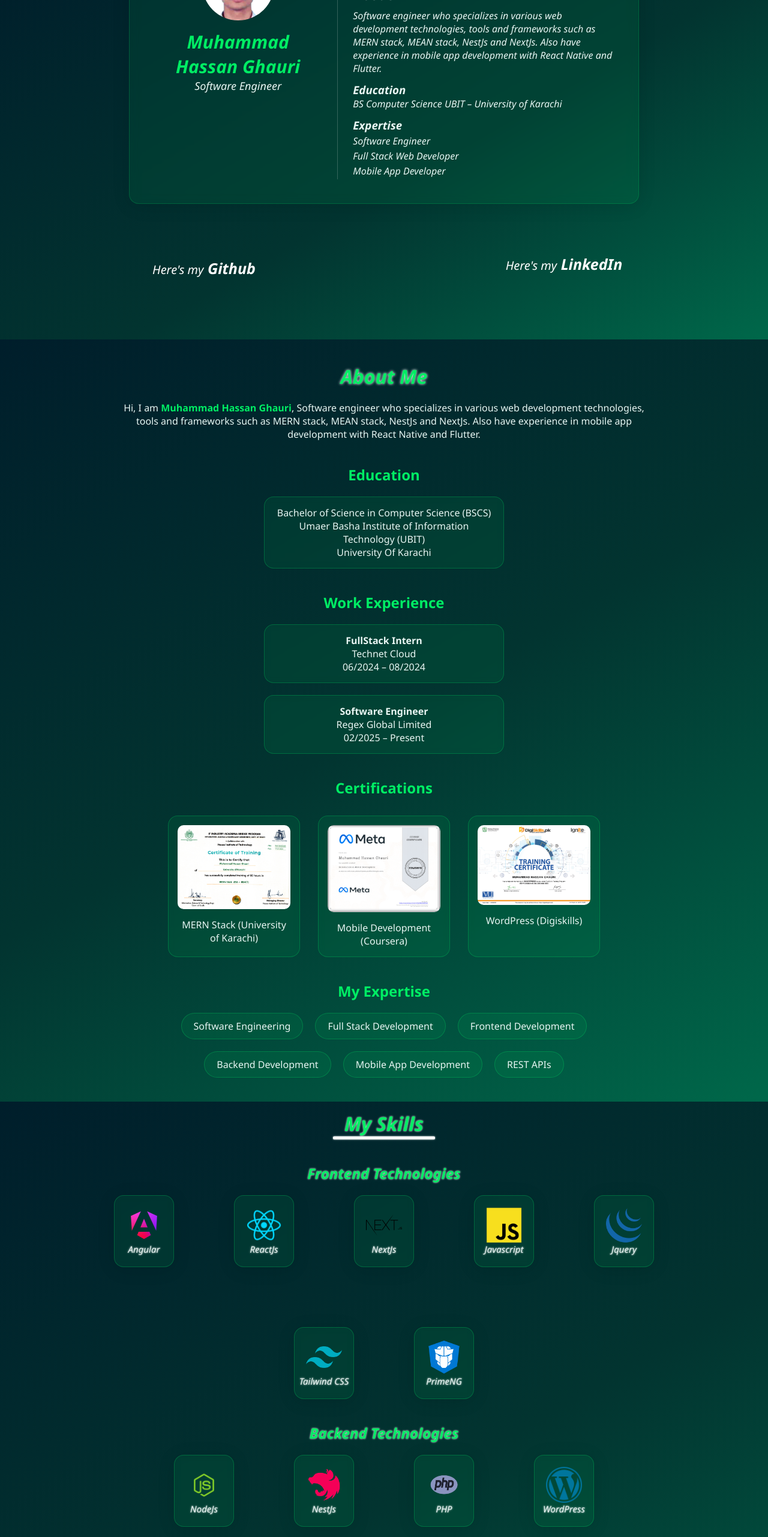
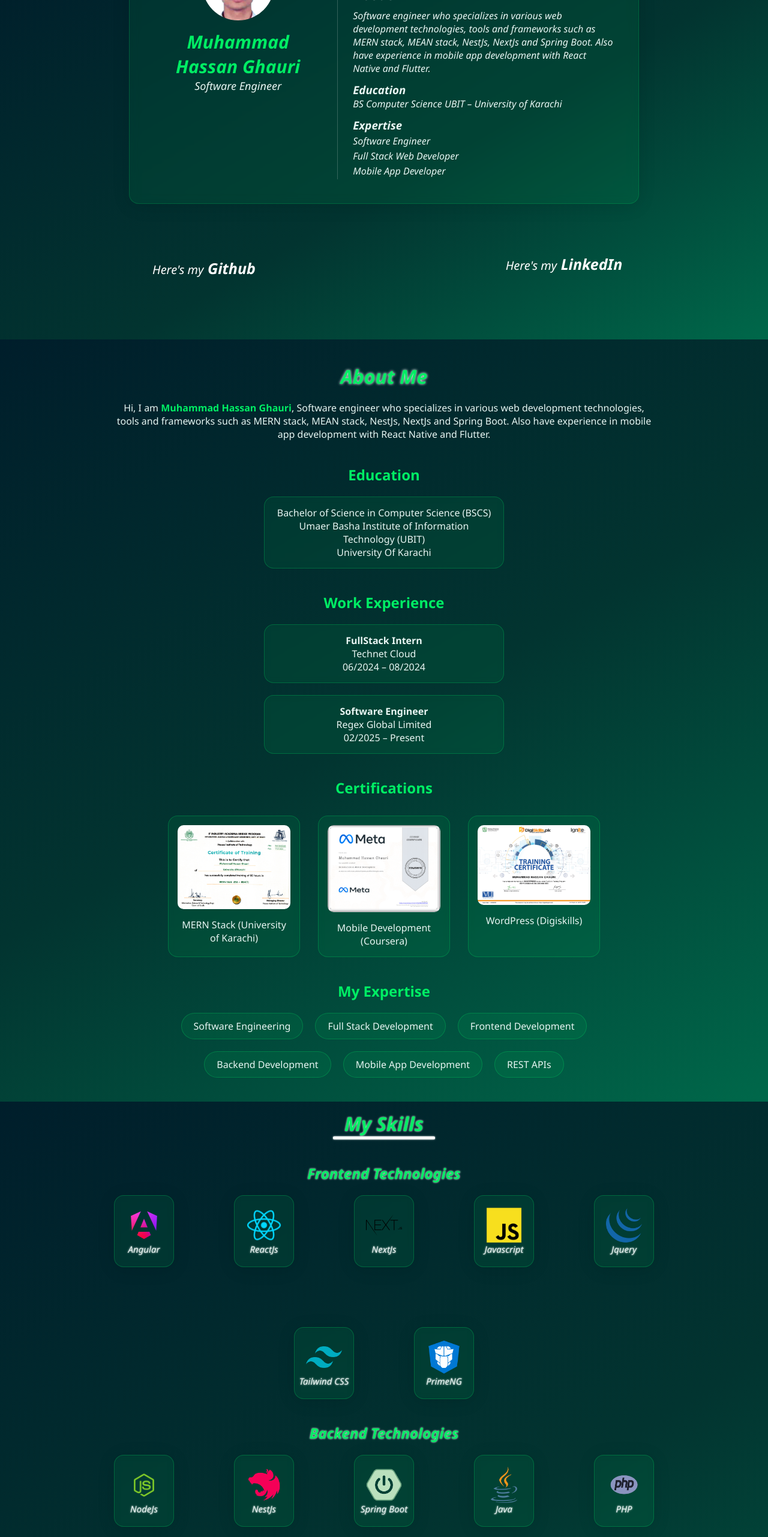
Before and after one commit to HassanGhauri/Porfolio-Website-with-ReactJs, a React (Vite) app: page / in a window 1280 px wide. Shown: the part 234-2797 px from the top of the page at 60% size. Built offline with nearby package versions, Linux system fonts and the light colour scheme.

Commit message:
skills updated

```diff
--- a/src/Components/About/About.jsx
+++ b/src/Components/About/About.jsx
@@ -31,7 +31,7 @@ const About = () => {
         <p className="about-intro">
           Hi, I am <span>Muhammad Hassan Ghauri</span>, Software engineer who
           specializes in various web development technologies, tools and
-          frameworks such as MERN stack, MEAN stack, NestJs and NextJs. Also
+          frameworks such as MERN stack, MEAN stack, NestJs, NextJs and Spring Boot. Also
           have experience in mobile app development with React Native and
           Flutter.
         </p>
--- a/src/Components/Hero/Hero.jsx
+++ b/src/Components/Hero/Hero.jsx
@@ -73,7 +73,7 @@ const Hero = () => {
             <p>
               Software engineer who specializes in various web development
               technologies, tools and frameworks such as MERN stack, MEAN stack,
-              NestJs and NextJs. Also have experience in mobile app development
+              NestJs, NextJs and Spring Boot. Also have experience in mobile app development
               with React Native and Flutter.
             </p>
 
--- a/src/Components/Skills/Skills.jsx
+++ b/src/Components/Skills/Skills.jsx
@@ -19,6 +19,8 @@ import img15 from "../../assets/primeng.png";
 import img16 from "../../assets/react-native.png";
 import img17 from "../../assets/reactJs.png";
 import img18 from "../../assets/tailwind-css.png";
+import img19 from "../../assets/spring-boot.png";
+import img20 from "../../assets/java.png";
 import { PortfolioContext } from "../../Context/PortfolioContext";
 
 const Skills = () => {
@@ -79,6 +81,16 @@ const Skills = () => {
         <div className="skills-detail">
           <img src={img3} alt="" />
           <p>NestJs</p>
+        </div>
+
+        <div className="skills-detail">
+          <img src={img19} alt="" />
+          <p>Spring Boot</p>
+        </div>
+
+        <div className="skills-detail">
+          <img src={img20} alt="" />
+          <p>Java</p>
         </div>
 
         <div className="skills-detail">
```
Also changed, not shown: src/assets/java.png (added), src/assets/spring-boot.png (added).
